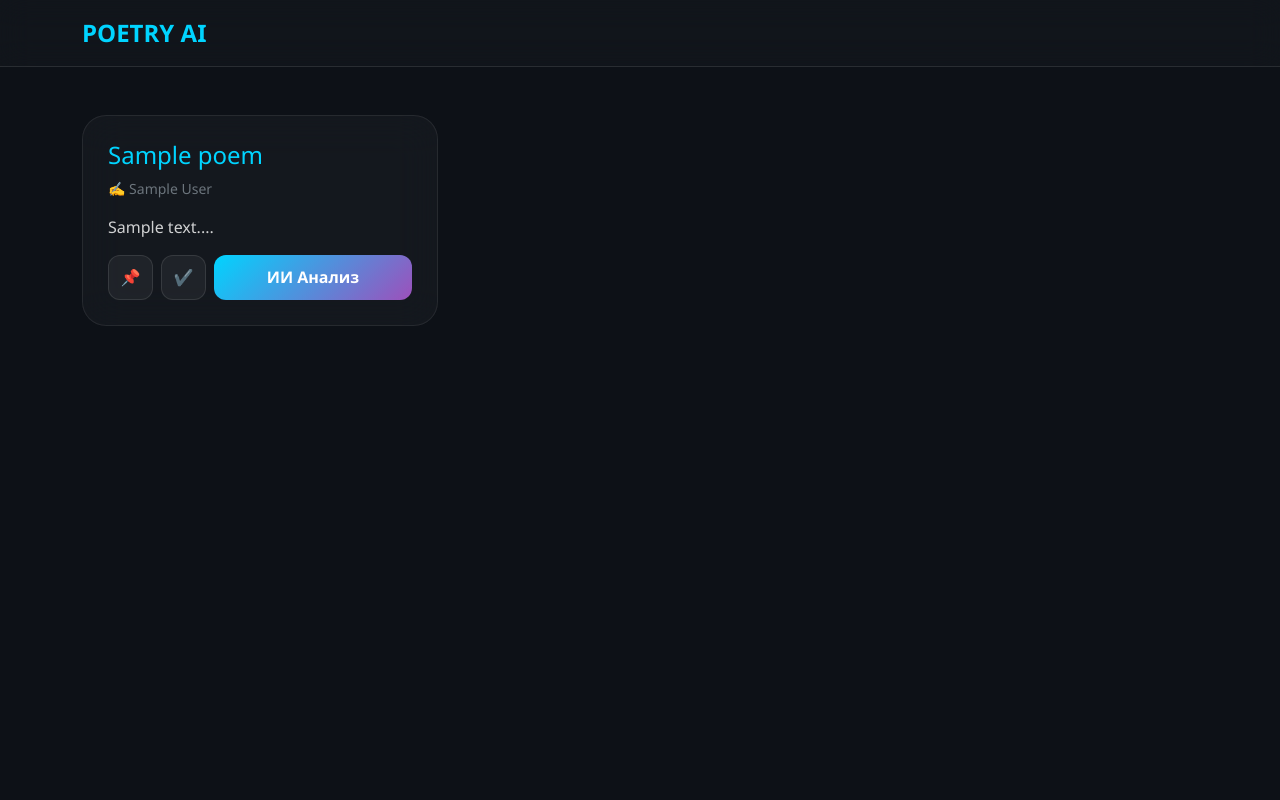
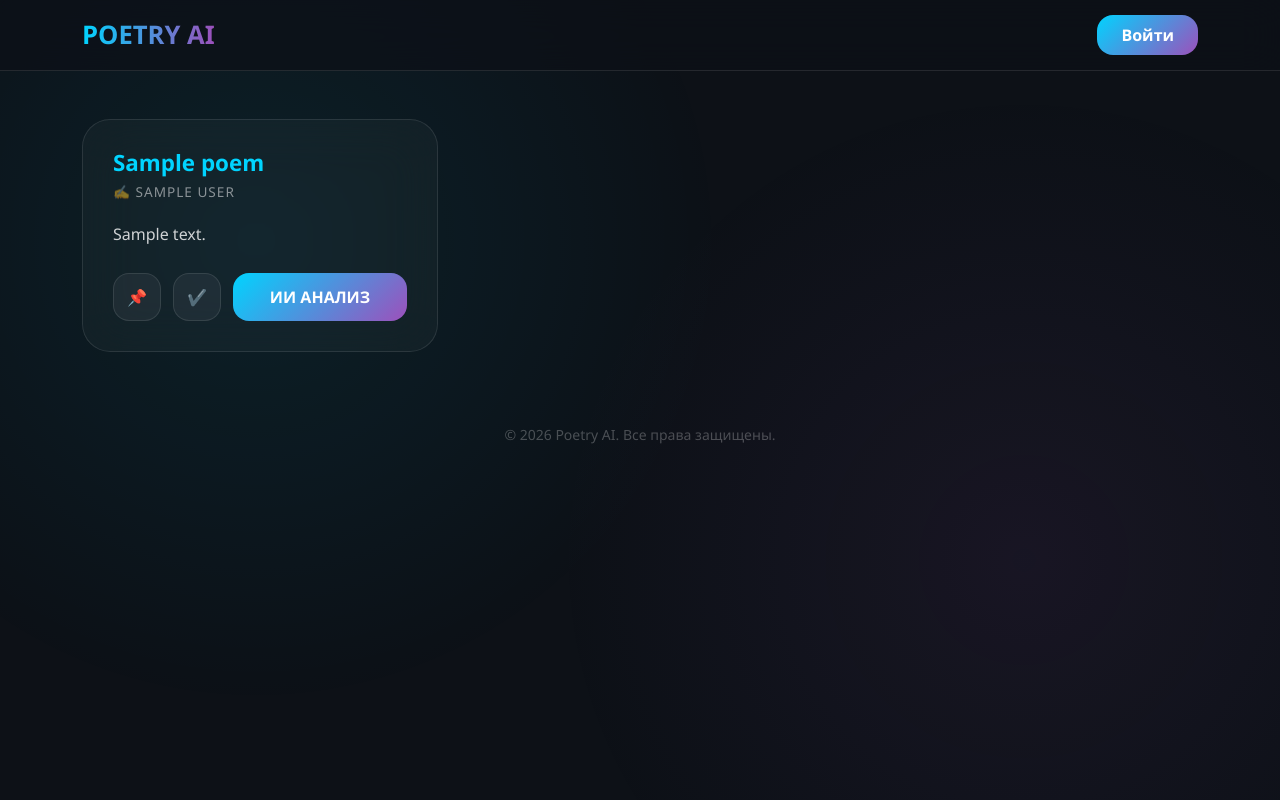
Before and after one commit to zynqff/ssalfatest, a FastAPI app: template templates/index.html in a window 1280 px wide. Run offline with FastAPI, Linux system fonts and the light colour scheme; the template is opened without the code that fills it: most values are stand-ins (such as "Sample title", 1, 10 or a date in 2020).

Commit message:
Update index.html

```diff
--- a/templates/index.html
+++ b/templates/index.html
@@ -2,41 +2,226 @@
 <html lang="ru">
 <head>
     <meta charset="UTF-8">
-    <title>Лента | Poetry AI</title>
+    <meta name="viewport" content="width=device-width, initial-scale=1.0">
+    <title>Poetry AI | Главная</title>
     <link href="https://cdn.jsdelivr.net/npm/bootstrap@5.3.0/dist/css/bootstrap.min.css" rel="stylesheet">
     <style>
-        body { background: #0d1117; color: white; font-family: 'Segoe UI', sans-serif; }
-        .navbar-glass { background: rgba(255, 255, 255, 0.02); backdrop-filter: blur(15px); border-bottom: 1px solid rgba(255, 255, 255, 0.1); padding: 15px 0; }
-        .poem-card { background: rgba(255, 255, 255, 0.03); backdrop-filter: blur(20px); border: 1px solid rgba(255, 255, 255, 0.08); border-radius: 24px; padding: 25px; transition: 0.3s; }
-        .poem-card:hover { border-color: #00d4ff; transform: translateY(-5px); }
-        .btn-ai { background: linear-gradient(135deg, #00d4ff, #9d50bb); border: none; color: white; border-radius: 12px; font-weight: 700; flex-grow: 1; }
-        .btn-icon { background: rgba(255, 255, 255, 0.05); border: 1px solid rgba(255, 255, 255, 0.1); color: white; border-radius: 12px; width: 45px; height: 45px; }
+        :root {
+            --accent: #00d4ff;
+            --secondary: #9d50bb;
+            --glass: rgba(255, 255, 255, 0.03);
+            --border: rgba(255, 255, 255, 0.1);
+        }
+
+        body {
+            background: #0d1117;
+            color: white;
+            font-family: 'Segoe UI', Roboto, sans-serif;
+            min-height: 100vh;
+            margin: 0;
+            overflow-x: hidden;
+        }
+
+        /* Анимированный фон */
+        .glow-bg {
+            position: fixed;
+            top: 0; left: 0; width: 100%; height: 100%;
+            z-index: -1;
+            background:
+                radial-gradient(circle at 20% 30%, rgba(0, 212, 255, 0.08), transparent 40%),
+                radial-gradient(circle at 80% 70%, rgba(157, 80, 187, 0.08), transparent 40%);
+        }
+
+        /* Навигация */
+        .navbar-glass {
+            background: rgba(13, 17, 23, 0.7);
+            backdrop-filter: blur(20px);
+            border-bottom: 1px solid var(--border);
+            padding: 15px 0;
+            position: sticky;
+            top: 0;
+            z-index: 1000;
+        }
+
+        .brand {
+            font-weight: 800;
+            font-size: 1.6rem;
+            background: linear-gradient(to right, var(--accent), var(--secondary));
+            -webkit-background-clip: text;
+            -webkit-text-fill-color: transparent;
+            text-decoration: none;
+        }
+
+        /* Карточка стиха */
+        .poem-card {
+            background: var(--glass);
+            backdrop-filter: blur(25px);
+            border: 1px solid var(--border);
+            border-radius: 28px;
+            padding: 30px;
+            height: 100%;
+            transition: all 0.4s cubic-bezier(0.165, 0.84, 0.44, 1);
+            display: flex;
+            flex-direction: column;
+            position: relative;
+        }
+
+        .poem-card:hover {
+            transform: translateY(-10px);
+            border-color: var(--accent);
+            box-shadow: 0 20px 40px rgba(0, 0, 0, 0.4), 0 0 20px rgba(0, 212, 255, 0.1);
+        }
+
+        .poem-title {
+            color: var(--accent);
+            font-weight: 700;
+            font-size: 1.4rem;
+            margin-bottom: 5px;
+        }
+
+        .poem-author {
+            font-size: 0.85rem;
+            color: rgba(255, 255, 255, 0.5);
+            margin-bottom: 20px;
+            letter-spacing: 1px;
+            text-transform: uppercase;
+        }
+
+        .poem-preview {
+            font-size: 1rem;
+            line-height: 1.6;
+            color: rgba(255, 255, 255, 0.8);
+            flex-grow: 1;
+            white-space: pre-wrap;
+            margin-bottom: 25px;
+        }
+
+        /* Кнопки действий */
+        .actions {
+            display: flex;
+            gap: 12px;
+            align-items: center;
+        }
+
+        .btn-tool {
+            width: 48px;
+            height: 48px;
+            border-radius: 16px;
+            background: rgba(255, 255, 255, 0.05);
+            border: 1px solid var(--border);
+            color: white;
+            display: flex;
+            align-items: center;
+            justify-content: center;
+            transition: 0.3s;
+            cursor: pointer;
+        }
+
+        .btn-tool:hover {
+            background: rgba(0, 212, 255, 0.1);
+            border-color: var(--accent);
+            color: var(--accent);
+            transform: scale(1.05);
+        }
+
+        .btn-ai-analyze {
+            flex-grow: 1;
+            background: linear-gradient(135deg, var(--accent), var(--secondary));
+            border: none;
+            color: white;
+            font-weight: 700;
+            border-radius: 16px;
+            padding: 12px;
+            text-decoration: none;
+            text-align: center;
+            transition: 0.3s;
+        }
+
+        .btn-ai-analyze:hover {
+            filter: brightness(1.1);
+            box-shadow: 0 10px 20px rgba(157, 80, 187, 0.3);
+            color: white;
+        }
+
+        /* Админ-ссылка внутри карточки */
+        .admin-badge {
+            position: absolute;
+            top: 15px;
+            right: 15px;
+            font-size: 0.7rem;
+            background: rgba(255, 255, 255, 0.05);
+            padding: 4px 10px;
+            border-radius: 20px;
+            color: rgba(255, 255, 255, 0.3);
+            text-decoration: none;
+            border: 1px solid transparent;
+        }
+
+        .admin-badge:hover {
+            border-color: var(--secondary);
+            color: white;
+        }
+
+        /* Пустая лента */
+        .empty-state {
+            text-align: center;
+            padding: 100px 20px;
+            opacity: 0.5;
+        }
     </style>
 </head>
 <body>
-    <nav class="navbar-glass mb-5">
-        <div class="container d-flex justify-content-between">
-            <a href="/" class="fw-bold text-decoration-none" style="color: #00d4ff; font-size: 1.5rem;">POETRY AI</a>
-            {% if user and user.is_admin %}<a href="/admin" class="text-info text-decoration-none">⚙️ Админ</a>{% endif %}
+    <div class="glow-bg"></div>
+
+    <nav class="navbar-glass">
+        <div class="container d-flex justify-content-between align-items-center">
+            <a href="/" class="brand">POETRY AI</a>
+            <div class="d-flex align-items-center gap-3">
+                {% if user %}
+                    <span class="small opacity-50 d-none d-md-inline">Привет, {{ user.username }}</span>
+                    <a href="/profile" class="btn btn-sm btn-outline-info" style="border-radius: 12px;">Профиль</a>
+                    {% if user.is_admin %}
+                        <a href="/admin" class="btn btn-sm btn-warning" style="border-radius: 12px; font-weight: 700;">Админка</a>
+                    {% endif %}
+                {% else %}
+                    <a href="/login" class="btn-ai-analyze px-4 py-2">Войти</a>
+                {% endif %}
+            </div>
         </div>
     </nav>
-    <div class="container">
+
+    <div class="container mt-5">
         <div class="row g-4">
             {% for poem in poems %}
             <div class="col-md-6 col-lg-4">
                 <div class="poem-card">
-                    <h4 style="color: #00d4ff;">{{ poem.title }}</h4>
-                    <p class="text-secondary small mb-3">✍️ {{ poem.author }}</p>
-                    <p style="white-space: pre-wrap; opacity: 0.8;">{{ poem.content[:150] }}...</p>
-                    <div class="d-flex gap-2 mt-auto">
-                        <button class="btn-icon">📌</button>
-                        <button class="btn-icon">✔️</button>
-                        <a href="/poem/{{ poem.id }}" class="btn btn-ai d-flex align-items-center justify-content-center">ИИ Анализ</a>
+                    {% if user and user.is_admin %}
+                        <a href="/admin" class="admin-badge">⚙️ Настроить</a>
+                    {% endif %}
+
+                    <h4 class="poem-title">{{ poem.title }}</h4>
+                    <div class="poem-author">✍️ {{ poem.author }}</div>
+
+                    <div class="poem-preview">{{ poem.content[:180] }}{% if poem.content|length > 180 %}...{% endif %}</div>
+
+                    <div class="actions">
+                        <button class="btn-tool" title="Закрепить">📌</button>
+                        <button class="btn-tool" title="Отметить прочитанным">✔️</button>
+                        <a href="/poem/{{ poem.id }}" class="btn-ai-analyze">ИИ АНАЛИЗ</a>
                     </div>
                 </div>
+            </div>
+            {% else %}
+            <div class="col-12 empty-state">
+                <h3>Лента пуста</h3>
+                <p>Администратор еще не добавил ни одного стихотворения.</p>
             </div>
             {% endfor %}
         </div>
     </div>
+
+    <footer class="mt-5 py-4 text-center opacity-25 small">
+        &copy; 2026 Poetry AI. Все права защищены.
+    </footer>
 </body>
-</html>
+    </html>
```
